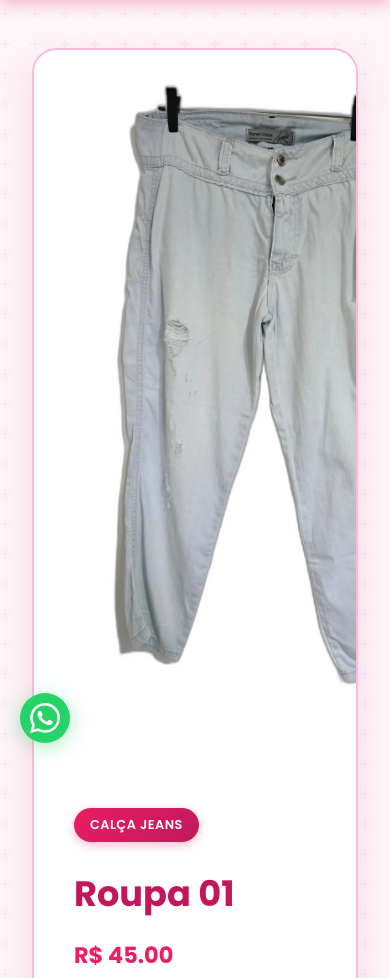
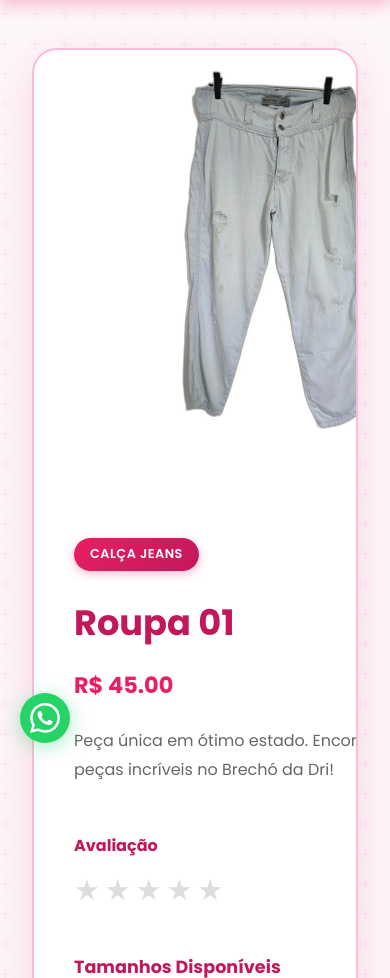
Before and after one commit to luizaugusto2006/brechodadri, a Flask app: page /produto/1 in a window 390 px wide. Shown: the part 81-1059 px from the top of the page. Run offline with Flask 3, Linux system fonts and the light colour scheme.

Commit message:
Fix product image sizing on mobile

```diff
--- a/static/css/style.css
+++ b/static/css/style.css
@@ -750,6 +750,18 @@ footer::before {
         grid-template-columns: 1fr;
     }
 
+    .product-detail-image {
+        max-height: 400px;
+        overflow: hidden;
+    }
+
+    .product-detail-image img {
+        width: 100%;
+        height: auto;
+        max-height: 400px;
+        object-fit: contain;
+    }
+
     .action-buttons {
         flex-direction: column;
     }
```
Also changed, not shown: imagem/selecaobr.jpg (added).
